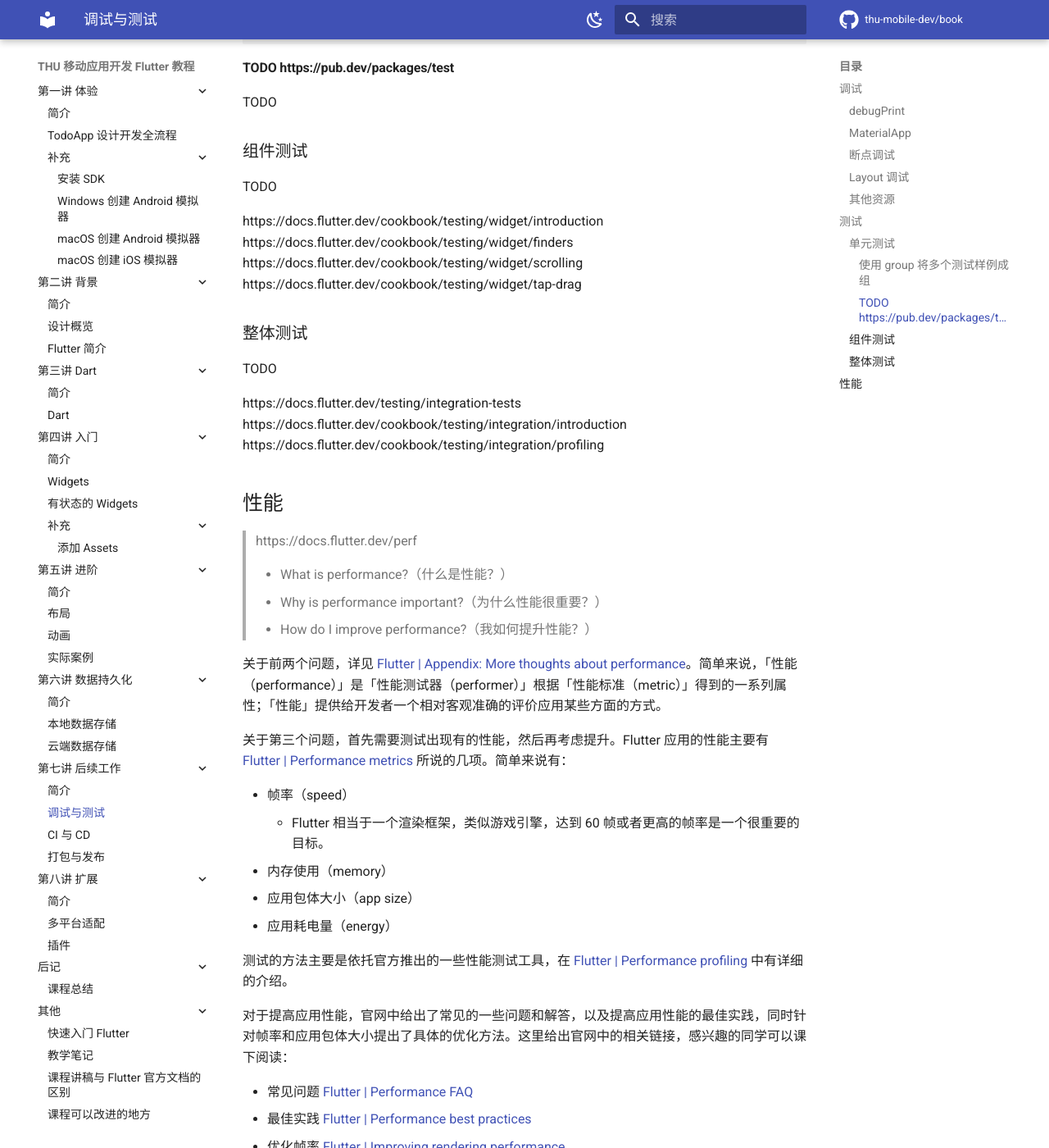
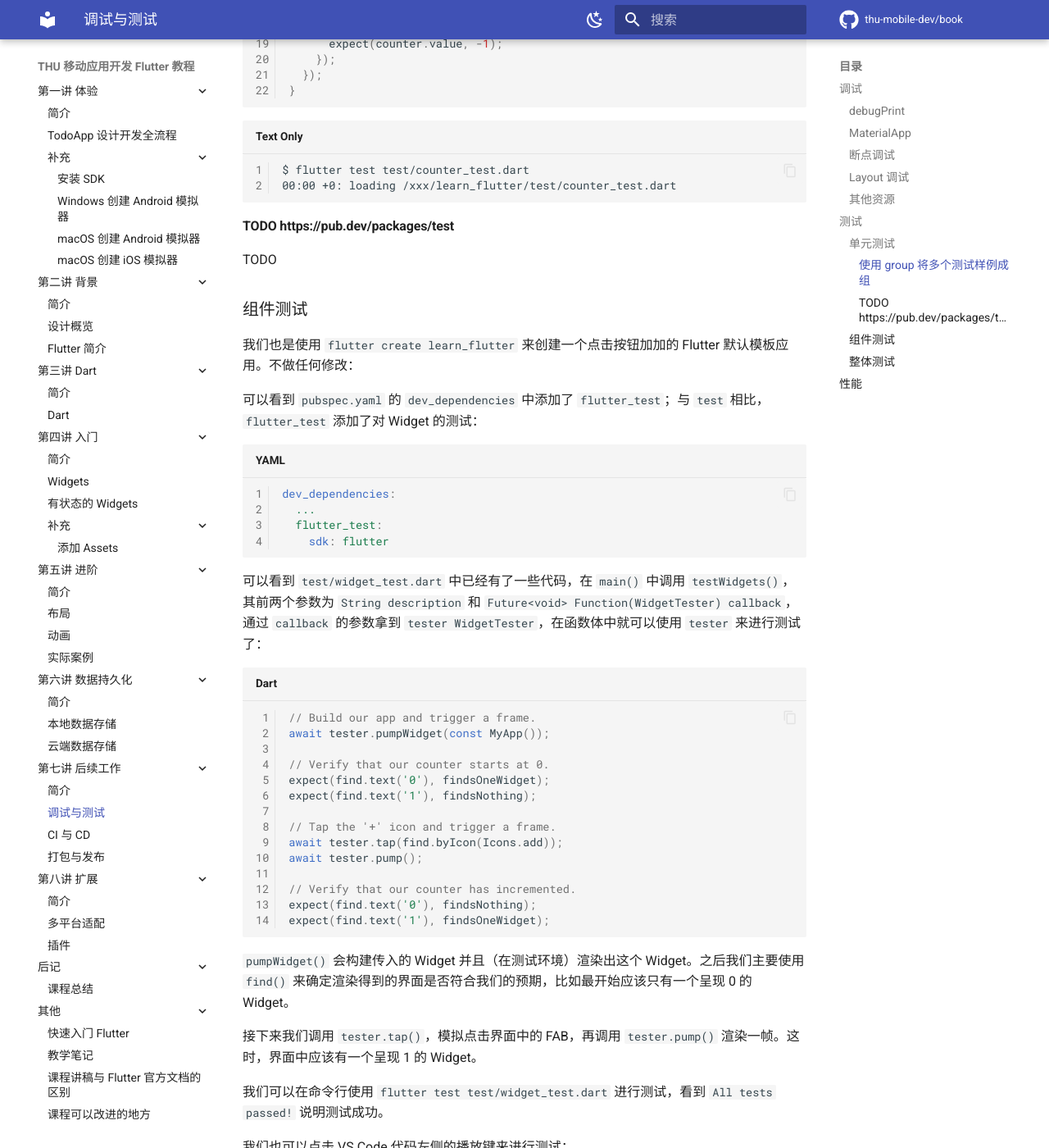
Before and after one commit to thu-mobile-dev/book, an MkDocs documentation site: the page built from docs/LECTURE/7/main-debug-and-test.md, in a window 1280 px wide and 1400 px high, scrolled down 8407 px. Shown: the whole window at 82% size. Built offline with MkDocs 1.6.1 and Material for MkDocs 9.7.7, drawn with Linux system fonts in a browser that asks for light colours; comment, search, counter and statistics services are not loaded; some of the changed text lies outside the part shown.

Commit message:
add widget test

````diff
--- a/docs/LECTURE/7/main-debug-and-test.md
+++ b/docs/LECTURE/7/main-debug-and-test.md
@@ -119,7 +119,17 @@
 
 ### 单元测试
 
-使用 `flutter create learn_flutter` 创建一个名为 learn_flutter 的项目，使用编辑器打开。创建如下两个文件：
+使用 `flutter create learn_flutter` 创建一个名为 learn_flutter 的项目，使用编辑器打开。
+
+在 `pubspec.yaml` 的 `dev_dependencies` 中添加 `test`：
+
+```yml
+dev_dependencies:
+  ...
+  test:
+```
+
+创建如下两个文件：
 
 **lib/counter.dart**:
 
@@ -222,12 +232,61 @@
 
 ### 组件测试
 
-TODO
+我们也是使用 `flutter create learn_flutter` 来创建一个点击按钮加加的 Flutter 默认模板应用。不做任何修改：
 
-https://docs.flutter.dev/cookbook/testing/widget/introduction
-https://docs.flutter.dev/cookbook/testing/widget/finders
-https://docs.flutter.dev/cookbook/testing/widget/scrolling
-https://docs.flutter.dev/cookbook/testing/widget/tap-drag
+可以看到 `pubspec.yaml` 的 `dev_dependencies` 中添加了 `flutter_test`；与 `test` 相比，`flutter_test` 添加了对 Widget 的测试：
+
+```yml
+dev_dependencies:
+  ...
+  flutter_test:
+    sdk: flutter
+```
+
+可以看到 `test/widget_test.dart` 中已经有了一些代码，在 `main()` 中调用 `testWidgets()`，其前两个参数为 `String description` 和 `Future<void> Function(WidgetTester) callback`，通过 `callback` 的参数拿到 `tester WidgetTester`，在函数体中就可以使用 `tester` 来进行测试了：
+
+```dart
+// Build our app and trigger a frame.
+await tester.pumpWidget(const MyApp());
+
+// Verify that our counter starts at 0.
+expect(find.text('0'), findsOneWidget);
+expect(find.text('1'), findsNothing);
+
+// Tap the '+' icon and trigger a frame.
+await tester.tap(find.byIcon(Icons.add));
+await tester.pump();
+
+// Verify that our counter has incremented.
+expect(find.text('0'), findsNothing);
+expect(find.text('1'), findsOneWidget);
+```
+
+`pumpWidget()` 会构建传入的 Widget 并且（在测试环境）渲染出这个 Widget。之后我们主要使用 `find()` 来确定渲染得到的界面是否符合我们的预期，比如最开始应该只有一个呈现 0 的 Widget。
+
+接下来我们调用 `tester.tap()`，模拟点击界面中的 FAB，再调用 `tester.pump()` 渲染一帧。这时，界面中应该有一个呈现 1 的 Widget。
+
+我们可以在命令行使用 `flutter test test/widget_test.dart` 进行测试，看到 `All tests passed!` 说明测试成功。
+
+我们也可以点击 VS Code 代码左侧的播放键来进行测试：
+
+![](images-test/vscode-test-button.png)
+
+点击之后可以在下方的 Debug Console 处看到输出的信息：
+
+![](images-test/vscode-debug-console.png)
+
+在左侧的 TESTING panel 可以看到不同的测试样例的测试结果：
+
+![](images-test/vscode-testing-panel.png)
+
+以上呈现的就是一个最简单的 Widget 测试。
+
+关于更多 Widget 测试的示例，可以查阅：
+
+- [Cookbook Testing Widget | Find widgets](https://docs.flutter.dev/cookbook/testing/widget/finders)
+- [Cookbook Testing Widget | Handle scrolling](https://docs.flutter.dev/cookbook/testing/widget/scrolling)
+- [Cookbook Testing Widget | Tap, drag, and enter text](https://docs.flutter.dev/cookbook/testing/widget/tap-drag)
 
 ### 整体测试
 
````
Also changed, not shown: docs/LECTURE/7/images-test/vscode-debug-console.png (added), docs/LECTURE/7/images-test/vscode-test-button.png (added), docs/LECTURE/7/images-test/vscode-testing-panel.png (added).
